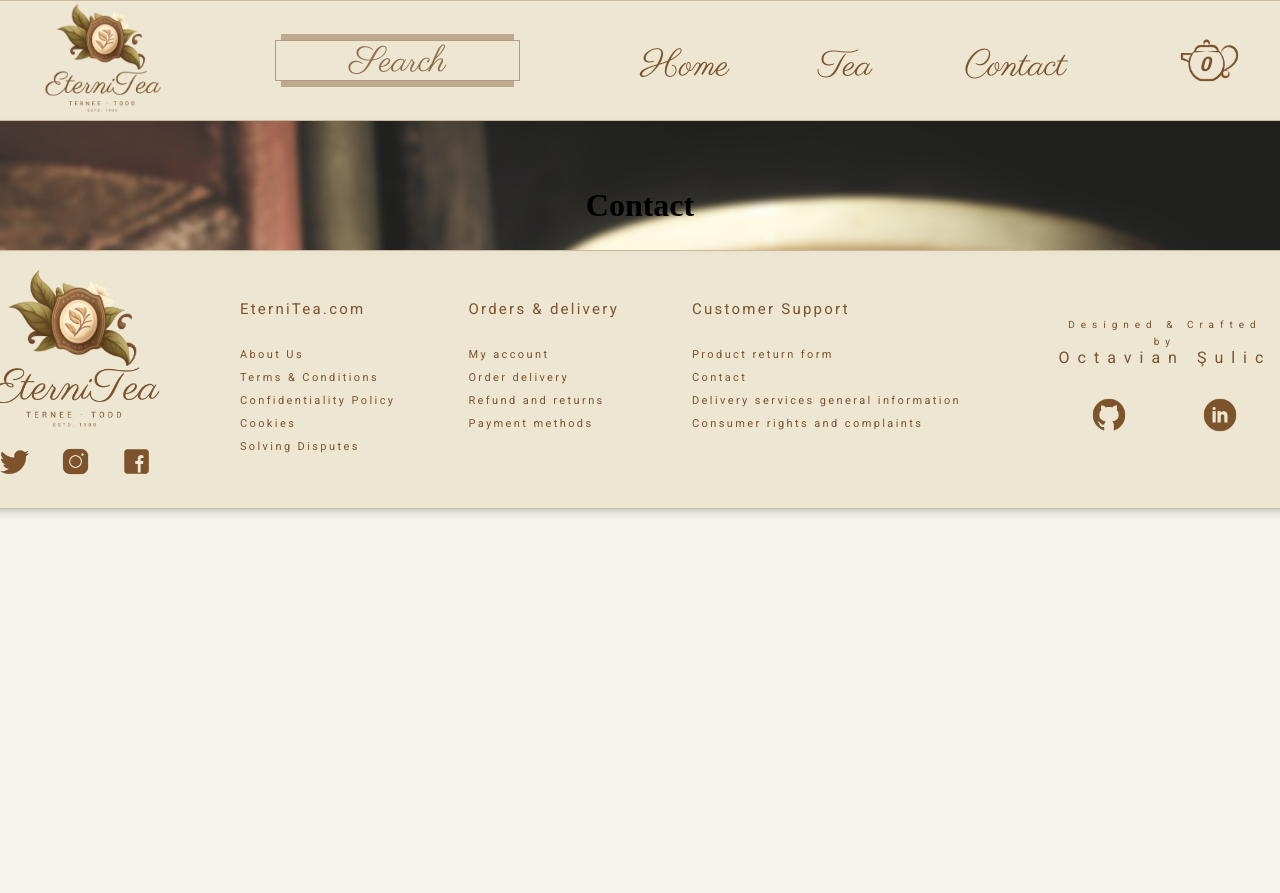
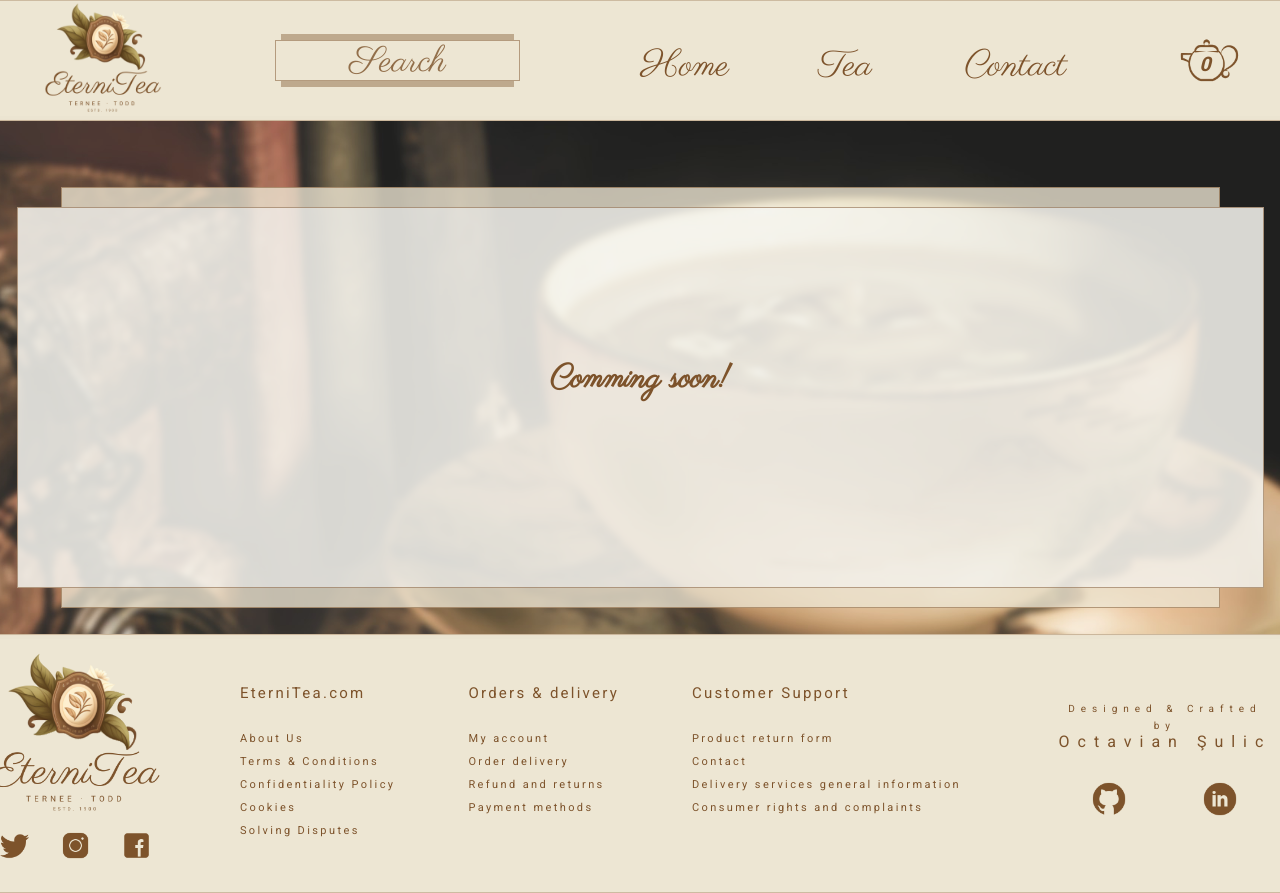
Before and after one commit to octavian-sn/shopping-cart, a React (Create React App) app: page /contact in a window 1280 px wide. Shown: the top 893 px of the page. Before the commit the page ends 800 px from the top, so only its background shows below. Built offline with nearby package versions, Linux system fonts and the light colour scheme.

Commit message:
Style contact page

```diff
--- a/src/Pages/Contact.js
+++ b/src/Pages/Contact.js
@@ -1,10 +1,16 @@
 import React from 'react';
+import FancyWindow from '../components/FancyWindow';
+import '../styles/contact-page.css';
 
 function Contact() {
   return (
-    <div>
-      <h1>Contact</h1>
-    </div>
+    <>
+      <FancyWindow size="big">
+        <div className="contact-page">
+          <h1>Comming soon!</h1>
+        </div>
+      </FancyWindow>
+    </>
   );
 }
 
--- /dev/null
+++ b/src/styles/contact-page.css
@@ -0,0 +1,6 @@
+.contact-page {
+  margin-top: 150px;
+  text-align: center;
+  font-family: 'Parisienne';
+  color: #7d532b;
+}
```
